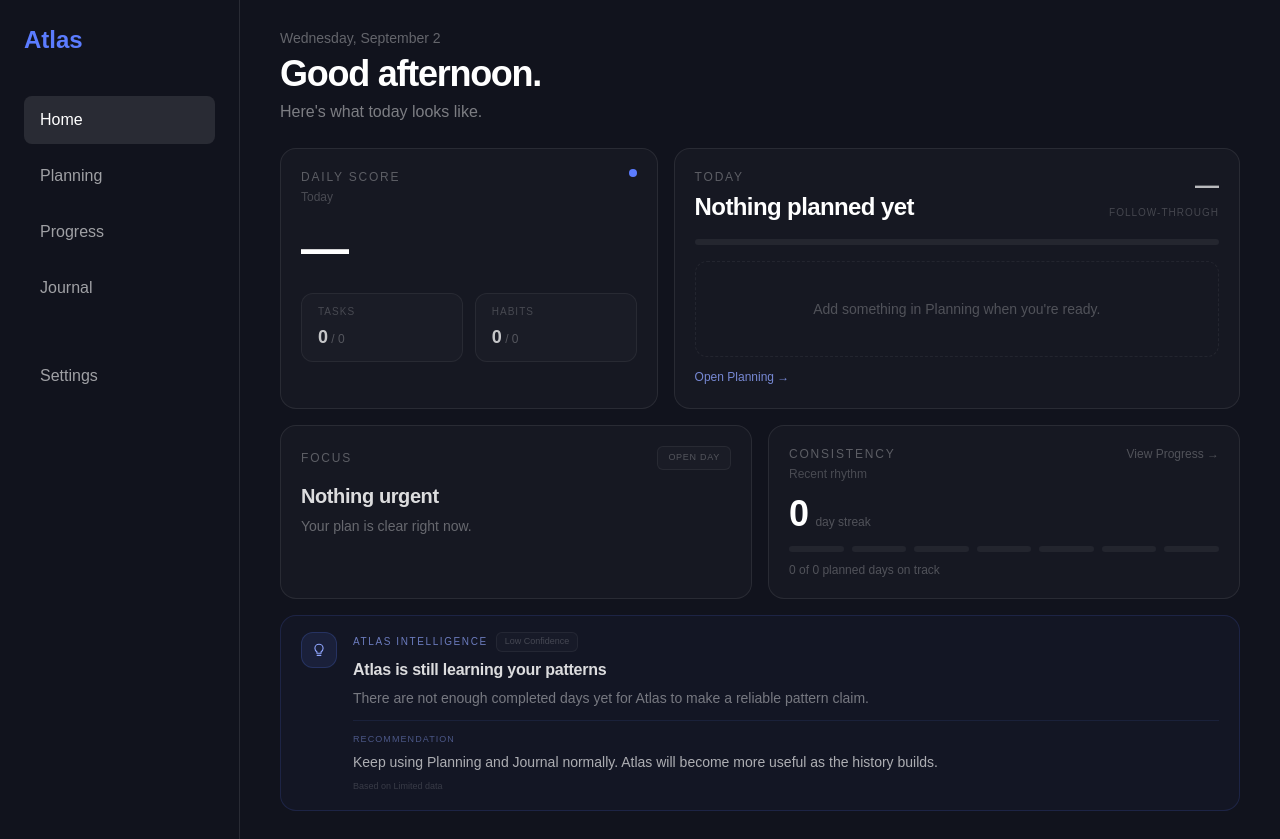
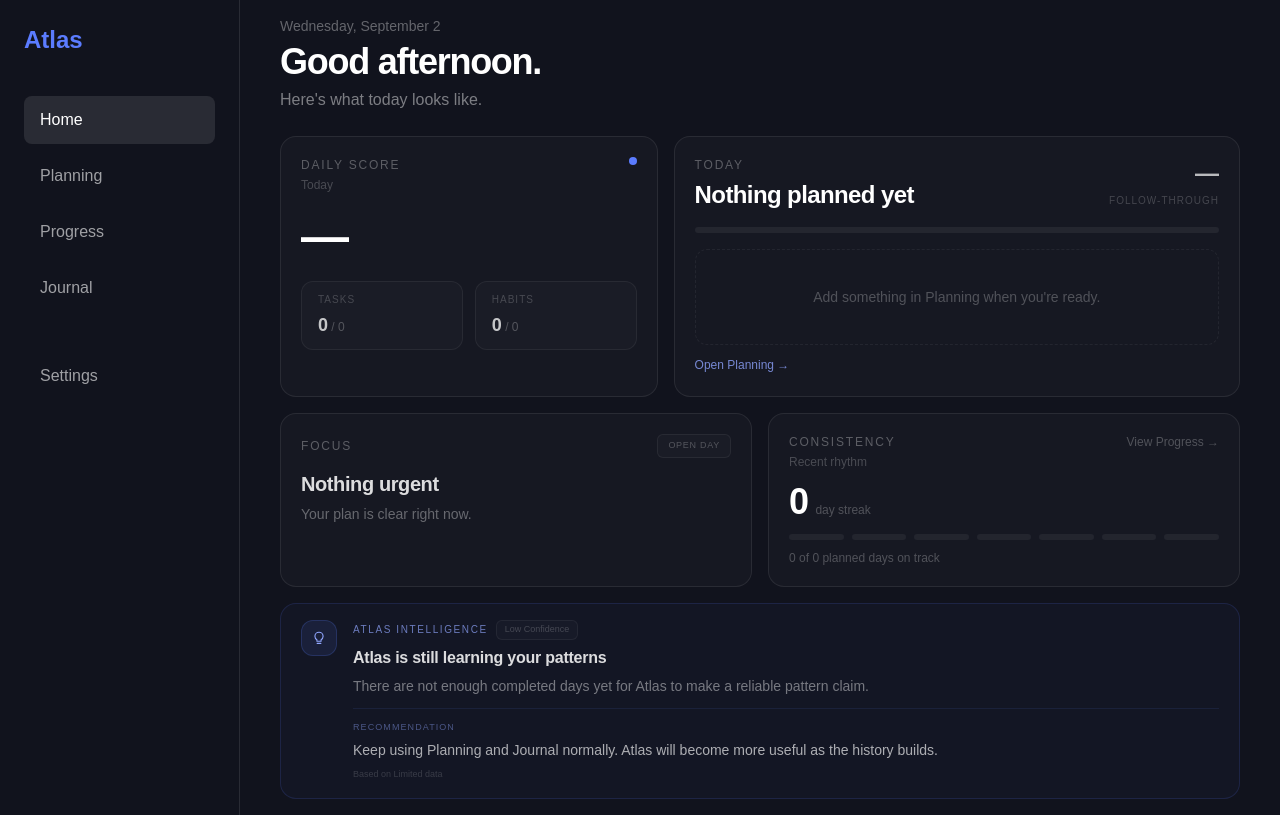
Before and after one commit to HB-16-Manoel/Atlas, a Next.js app: page / in a window 1280 px wide. After the commit the page ends 815 px from the top, so only its background shows below. Built offline with nearby package versions, Linux system fonts and the light colour scheme.

Commit message:
Reduce Home viewport padding

```diff
--- a/app/page.tsx
+++ b/app/page.tsx
@@ -827,7 +827,7 @@ export default function AtlasApp() {
         <section
           className={`min-w-0 flex-1 ${
             activePage === "Home"
-              ? "px-10 py-7"
+              ? "px-10 py-4"
               : "p-10"
           }`}
         >
```
